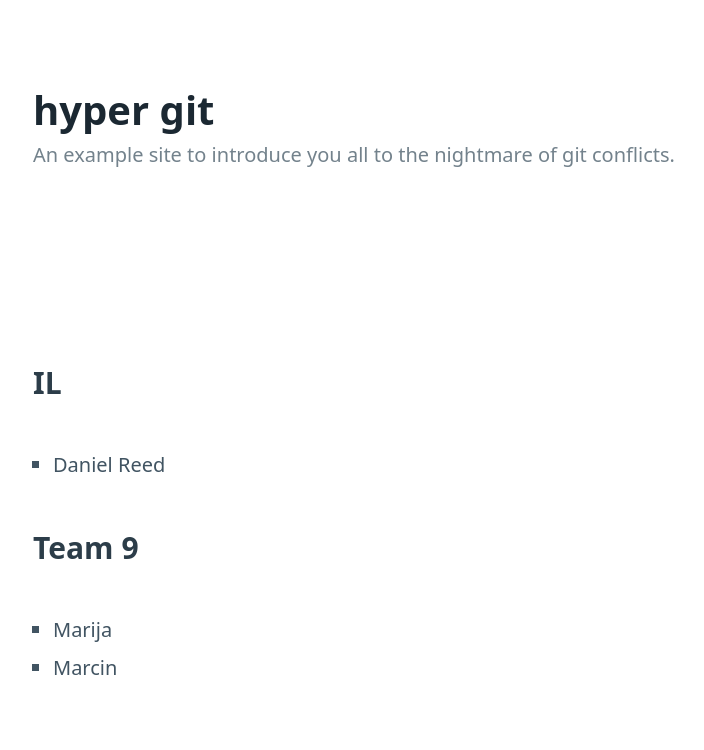
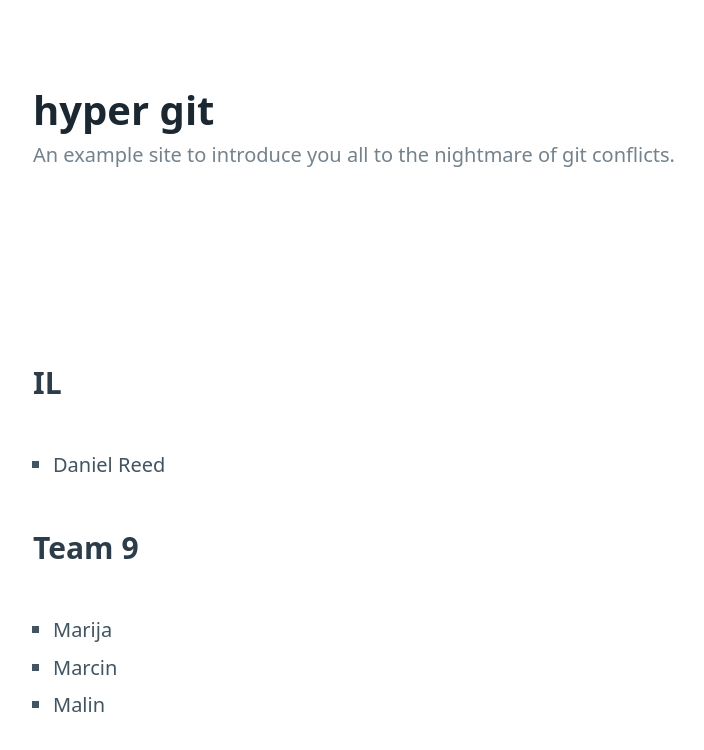
Before and after one commit to kwaimind/hyper-git, a website: page index.html in a window 1280 px wide. Shown: the whole page, without its empty margins (42-746 px from the left). Drawn offline with nearby package versions, Linux system fonts and the light colour scheme.

Commit message:
feat/add Malin

```diff
--- a/index.html
+++ b/index.html
@@ -30,6 +30,7 @@
       <ul>
         <li>Marija</li>
         <li>Marcin</li>
+        <li>Malin</li>
       </ul>
     </main>
   </body>
```
